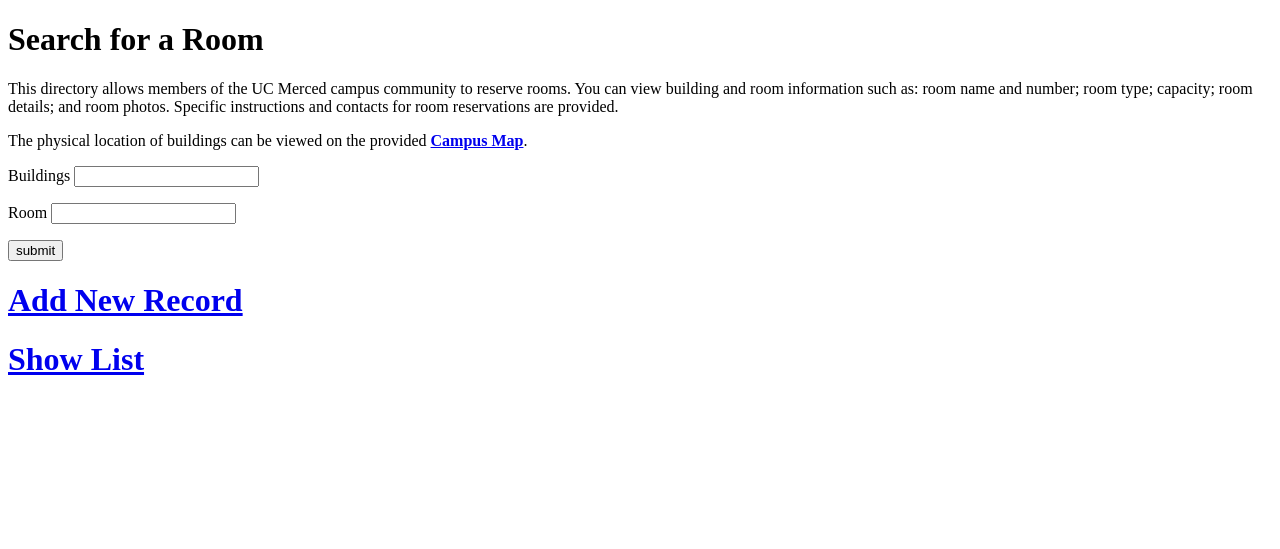
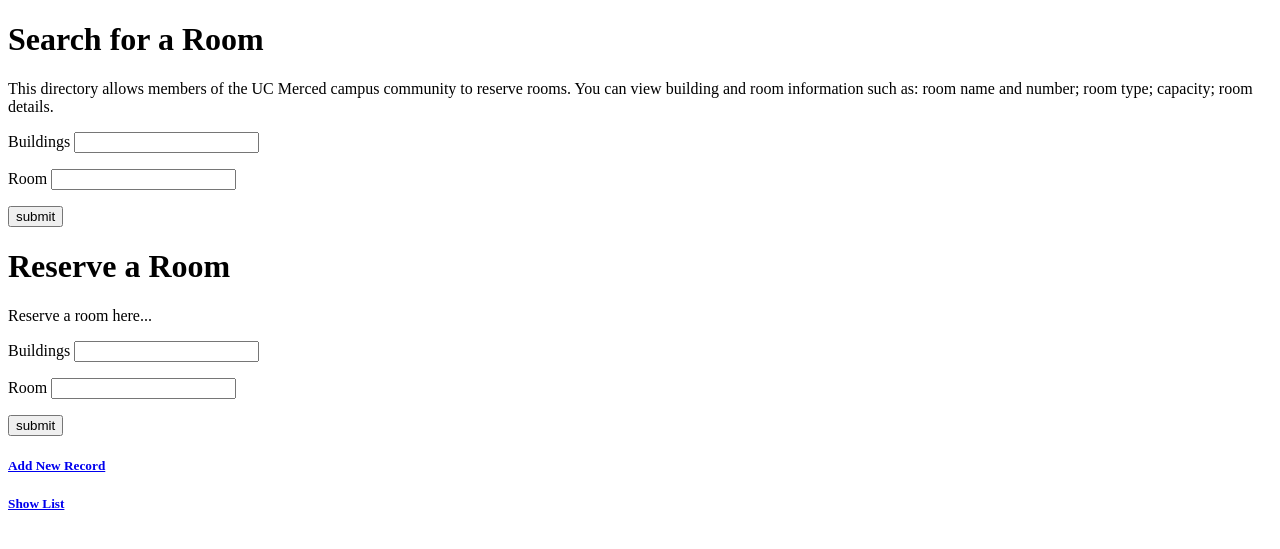
Before and after one commit to Artsyy/RoomReservation, a Flask app: page / in a window 1280 px wide. Shown: the top 549 px of the page. Run offline with Flask 2, Linux system fonts and the light colour scheme.

Commit message:
Updated new interface for user input. 2 sections now.

```diff
--- a/templates/index.html
+++ b/templates/index.html
@@ -6,23 +6,27 @@
 </head>
 <body>
     <header>
-        <h1 class="ng-scope">Search for a Room</h1>
+        <h1>Search for a Room</h1>
         <p class="ng-scope">This directory allows members of the UC Merced campus community to reserve rooms. You
             can view building and room information such as: room name and number; room type; capacity; room
-            details; and room photos. Specific instructions and contacts for room reservations are provided. </p>
-        <p class="ng-scope">The physical location of buildings can be viewed on the provided <a href="/images/141205_ucmerced_campusmap_rev.pdf"
-                target="_blank"><strong>Campus Map</strong></a>.</p>
-
+            details.</p>
         <!-- <form action="http://localhost:5000/result" method="POST"> -->
         <form method="POST">
-            <p>Buildings <input type="text" name="Building" /></p>
-            <p>Room <input type="text" name="Room" /></p>
+            <p>Buildings <input name="Building" /></p>
+            <p>Room <input name="Room" /></p>
+            <p><input type="submit" value="submit" /></p>
+        </form>
+        <h1>Reserve a Room</h1>
+        <p>Reserve a room here...</p>
+        <form>
+            <p>Buildings <input name="Building" /></p>
+            <p>Room <input name="Room" /></p>
             <p><input type="submit" value="submit" /></p>
         </form>
     </header>
     <footer>
-        <h1><a href = "\enternew">Add New Record</a></h1>
-        <h1><a href = "\list">Show List</a></h1>
+        <h5><a href = "\enternew">Add New Record</a></h5>
+        <h5><a href = "\list">Show List</a></h5>
     </footer>
 </body>
 
```
